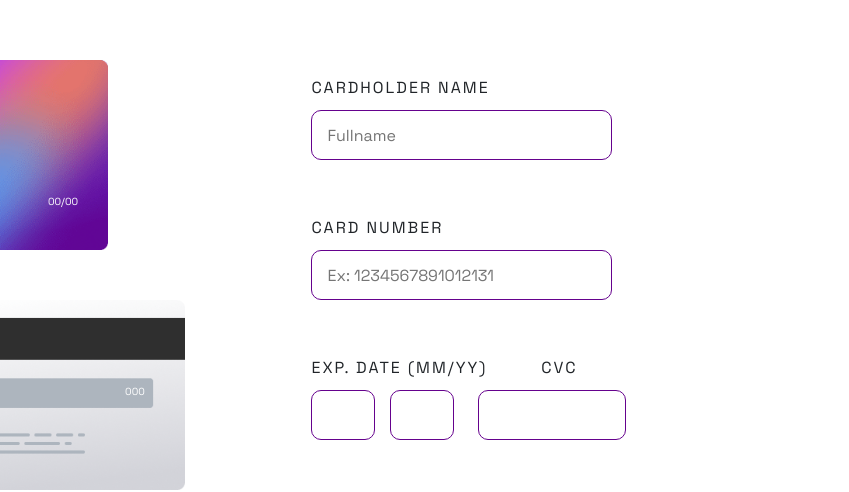
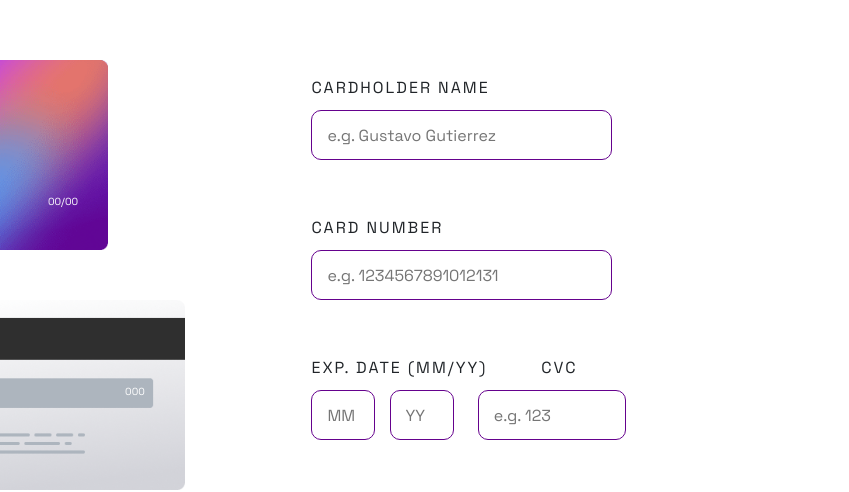
Before and after one commit to Gustavo2022003/Interactive-card-details-form, a plain HTML site: page index.html in a window 1280 px wide. Shown: the part 140-632 px from the top of the page, 431-1280 px from the left. Drawn offline with nearby package versions, Linux system fonts and the light colour scheme.

Commit message:
Update index.html

```diff
--- a/index.html
+++ b/index.html
@@ -39,17 +39,17 @@
     <div class="right-container">
 
       <p class="input-title">CARDHOLDER NAME</p>
-      <input type="text" class="input" maxLength="30" placeholder="Fullname" OnInput="getCardName()">
+      <input type="text" class="input" maxLength="30" placeholder="e.g. Gustavo Gutierrez" OnInput="getCardName()">
       <p class="text-error" id="name-error"></p>
 
       <p class="input-title section-spacing">CARD NUMBER</p>
-      <input type="text" maxLength="16" class="input" placeholder="Ex: 1234567891012131" onInput="getCardNumber()" id="card-number-input">
+      <input type="text" maxLength="16" class="input" placeholder="e.g. 1234567891012131" onInput="getCardNumber()" id="card-number-input">
       <p class="text-error-number" id="card-number-error"></p>
 
       <p class="input-title section-spacing" style="display: inline-block;">EXP. DATE (MM/YY)</p> <p class="input-title section-spacing" style="display: inline-block; margin-left: 50px">CVC</p><br>
-      <input type="text" maxLength="2" min="01" max="12" class="input-date" onInput="getMonthDate()" id="card-month-input">
-      <input type="text" maxLength="2" max="99" class="input-date" onInput="getYearDate()" id="card-year-input" style="margin-left: 10px;">
-      <input type="text" maxLength="3" min="000" max="999" class="input-cvc" onInput="getCVC()" id="card-date" style="margin-left: 20px;">
+      <input type="text" maxLength="2" min="01" max="12" class="input-date" onInput="getMonthDate()" id="card-month-input" placeholder="MM">
+      <input type="text" maxLength="2" max="99" class="input-date" onInput="getYearDate()" id="card-year-input" style="margin-left: 10px;" placeholder="YY">
+      <input type="text" maxLength="3" min="000" max="999" class="input-cvc" onInput="getCVC()" id="card-date" style="margin-left: 20px;" placeholder="e.g. 123">
       <br>
       <p class="text-error" style="display: inline-block" id="date-error"></p>
       <p class="text-error-cvc" id="cvc-error"></p>
```
